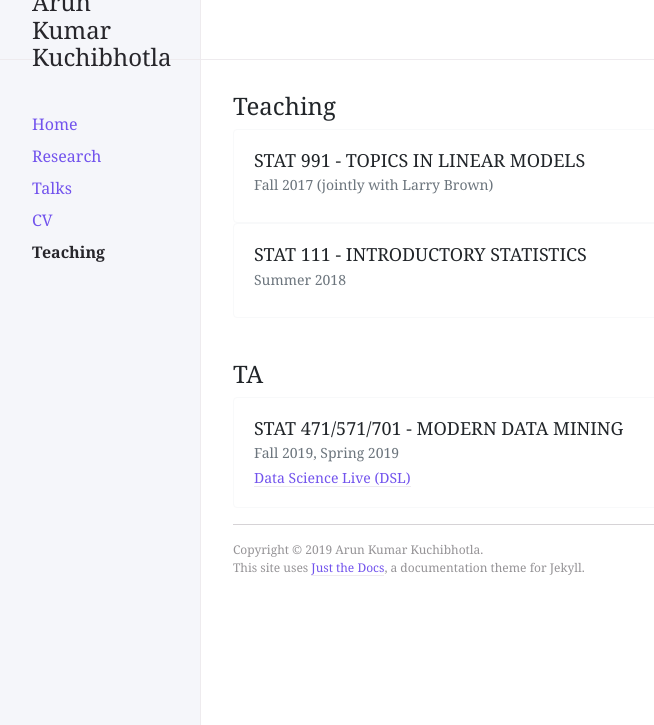
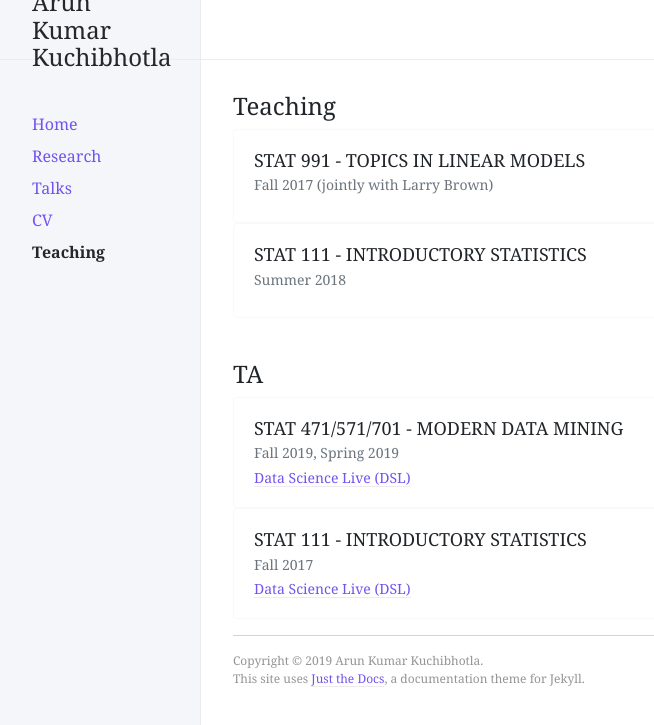
Before and after one commit to Arun-Kuchibhotla/Arun-Kuchibhotla.github.io, a Jekyll site: the page built from docs/teaching.md, in a window 1280 px wide. Shown: the top 725 px of the page, without its empty margins (139-793 px from the left). Built offline with Jekyll 4.4.1, drawn with Linux system fonts in a browser that asks for light colours; nearby versions of some CDN libraries.

Commit message:
Added one more TA class and updated rohit's website

```diff
--- a/_data/coauthors.json
+++ b/_data/coauthors.json
@@ -25,7 +25,7 @@
   },
   {
     "name": "Rohit K Patra",
-    "homepage": "https://stat.ufl.edu/~rohitpatra/"
+    "homepage": "http://users.stat.ufl.edu/~rohitpatra/"
   },
   {
     "name": "Bodhisattva Sen",
--- a/_data/teaching.json
+++ b/_data/teaching.json
@@ -21,5 +21,14 @@
 			}
 		],
 		"more": "http://cccfran.github.io/dsl2019/"
+	},
+	{
+		"title": "STAT 111 - INTRODUCTORY STATISTICS",
+		"type": "TA",
+		"time": [
+			{
+				"time": "Fall 2017"
+			}
+		]
 	}
 ]
```
